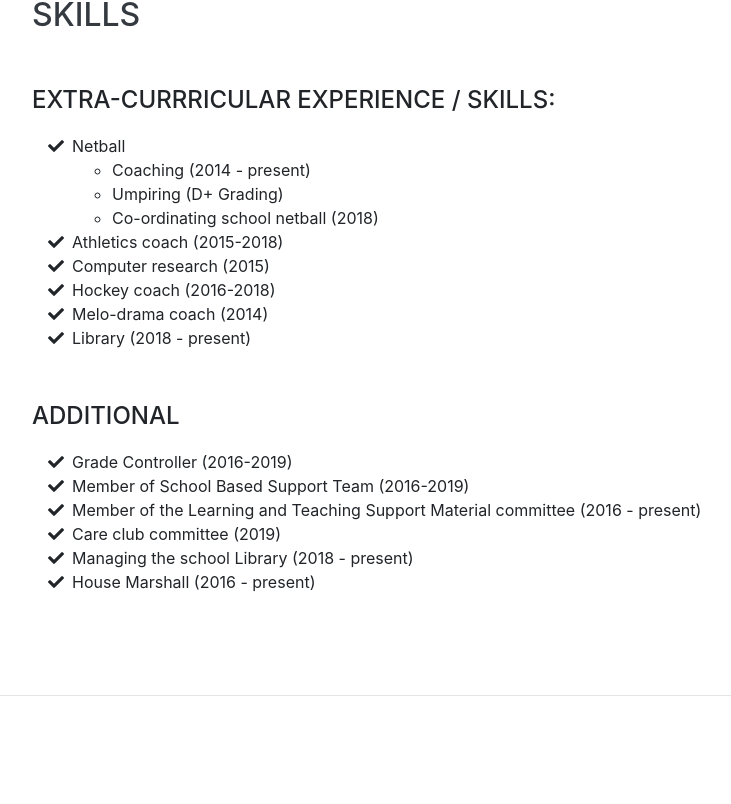
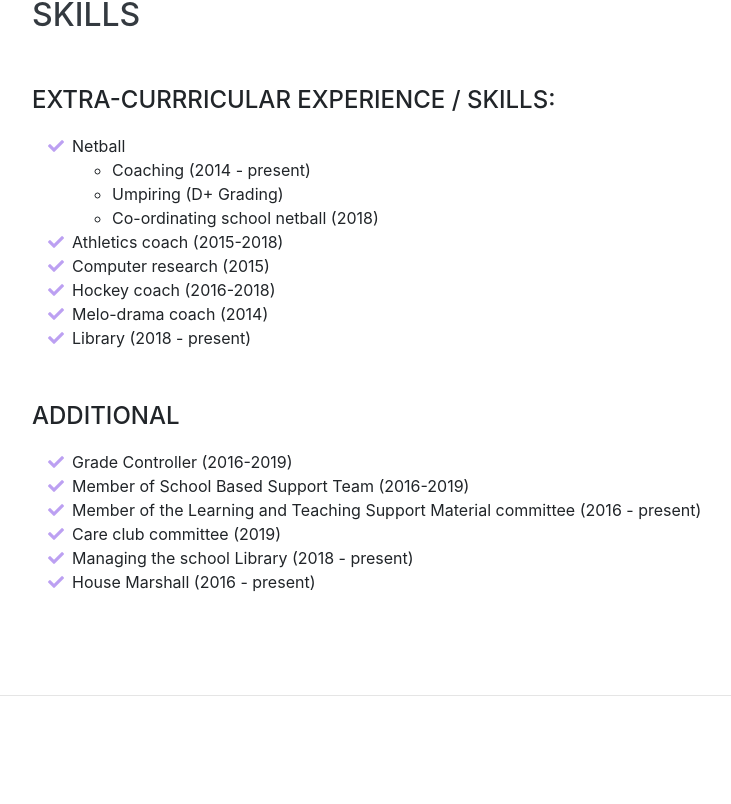
Before and after one commit to The-Michaus/website, a website with bundled scripts: page index.html in a window 1280 px wide. Shown: the part 2816-3620 px from the top of the page, without its empty margins (288-1019 px from the left). Built offline with nearby package versions, Linux system fonts and the light colour scheme; a web font is replaced by a local one.

Commit message:
Bullet colour changed

```diff
--- a/scss/_global.scss
+++ b/scss/_global.scss
@@ -81,6 +81,9 @@ p.lead {
   }
 }
 
+li > i {
+  color: $primary;
+}
 
 @media screen and (prefers-color-scheme: dark) {
   body {
```
Also changed, not shown: css/resume.css, css/resume.min.css.
